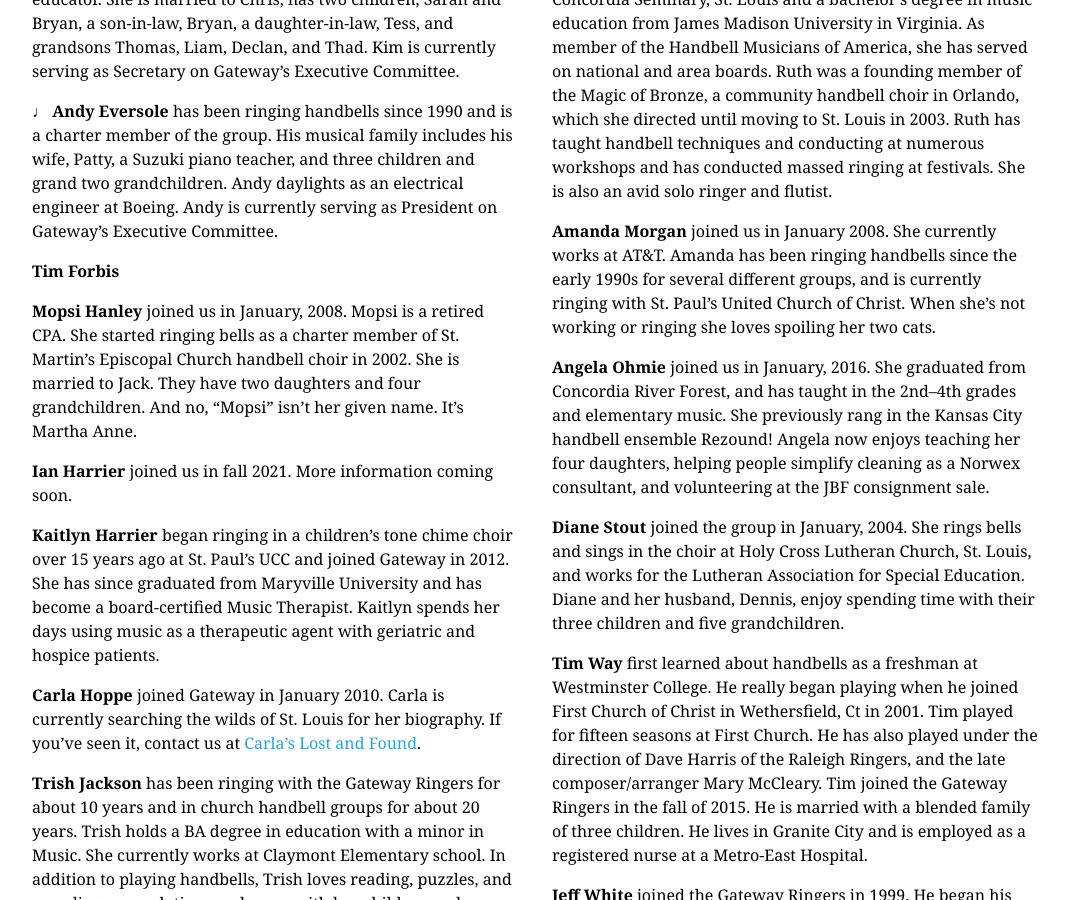
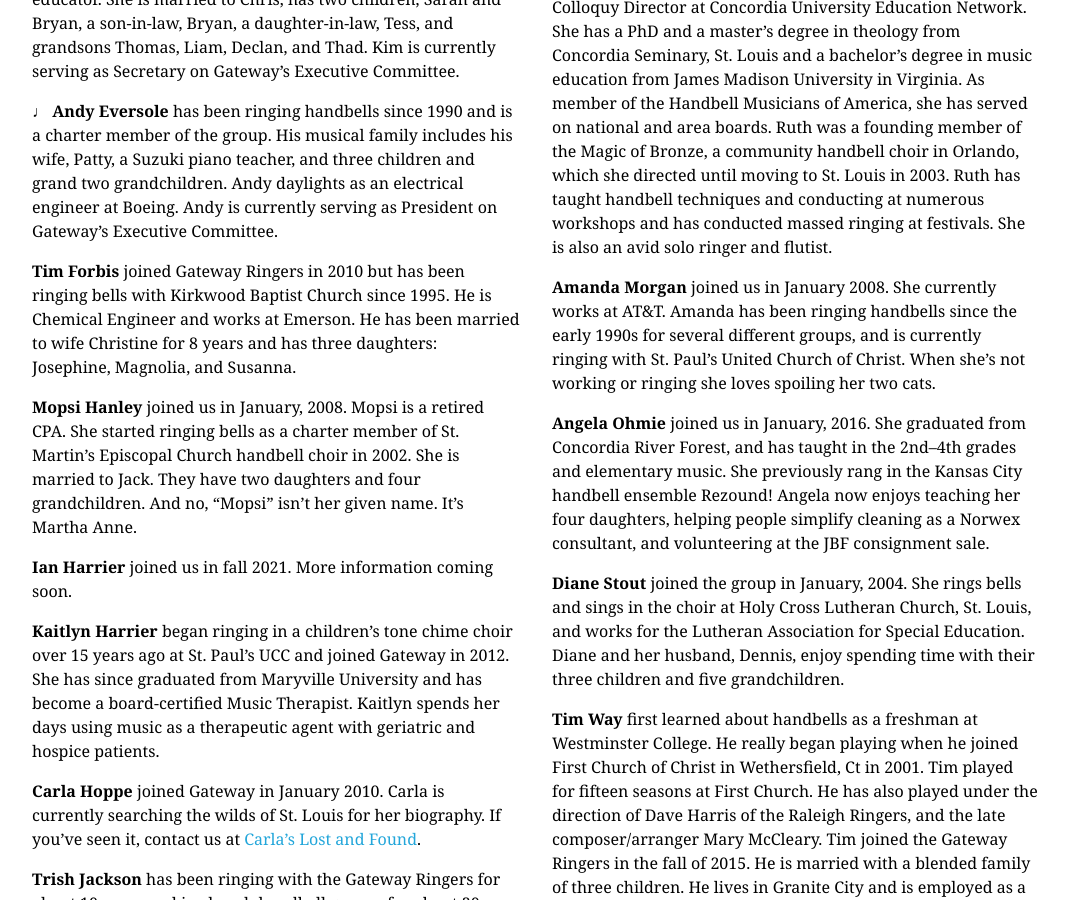
Before and after one commit to GatewayRingers/GatewayRingers.github.io, a Jekyll site: the page built from musicians.html, in a window 1280 px wide and 900 px high, scrolled down 1436 px. Shown: the whole window, without its empty margins (104-1172 px from the left). Built offline with Jekyll 4.4.1, drawn with Linux system fonts in a browser that asks for light colours; nearby versions of some CDN libraries.

Commit message:
Update musicians.html

```diff
--- a/musicians.html
+++ b/musicians.html
@@ -55,6 +55,8 @@ title: Gateway Musicians
   engineer at Boeing. Andy is currently serving as President on Gateway’s Executive Committee.</li>
 
   <li class="pv2"><strong>Tim Forbis</strong>
+  joined Gateway Ringers in 2010 but has been ringing bells with Kirkwood Baptist Church since 1995.
+  He is Chemical Engineer and works at Emerson. He has been married to wife Christine for 8 years and has three daughters: Josephine, Magnolia, and Susanna.
   </li>
 
   <li class="pv2" id="Mopsi"><strong>Mopsi Hanley</strong> joined us in January, 2008.  Mopsi is a
```
